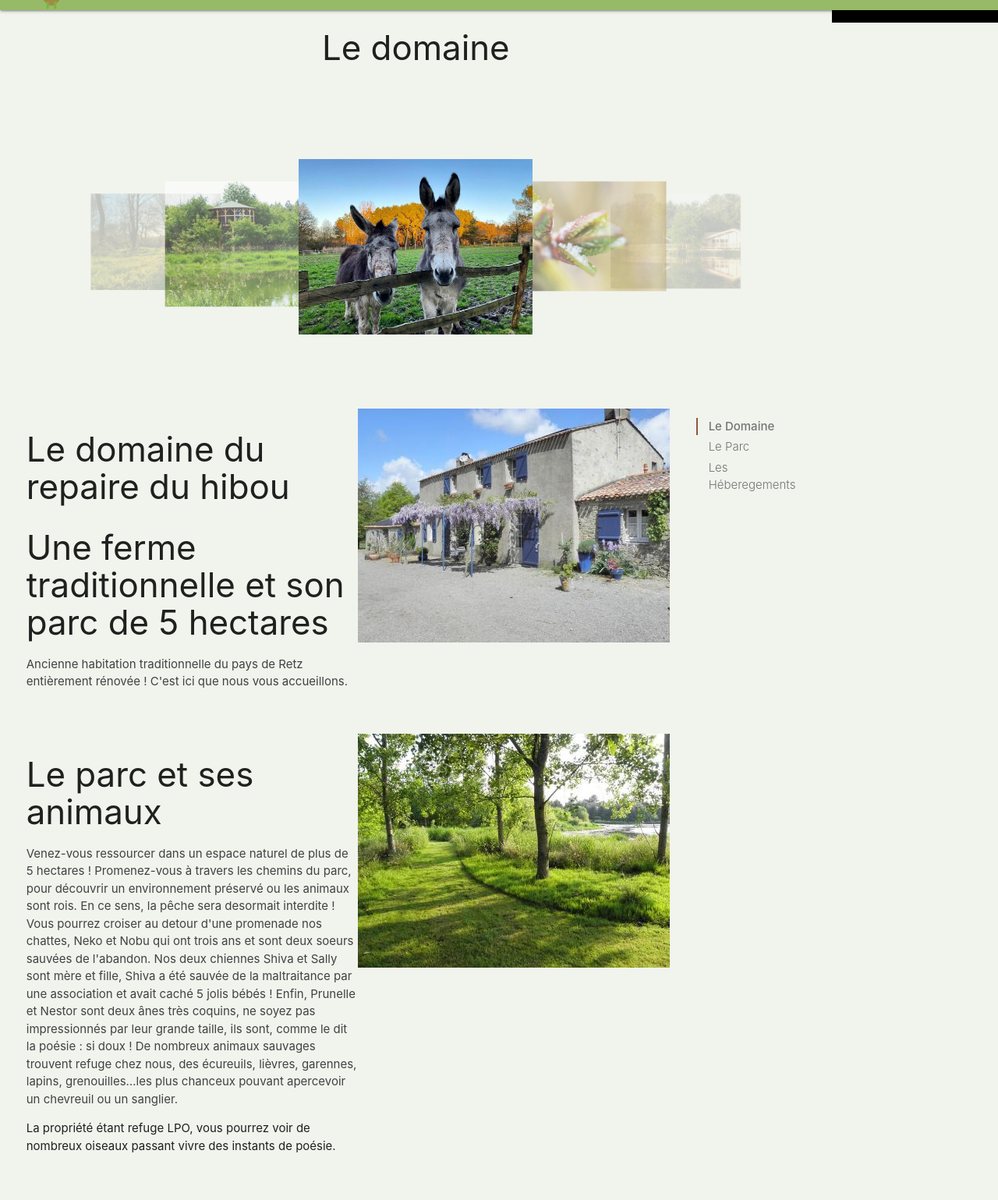
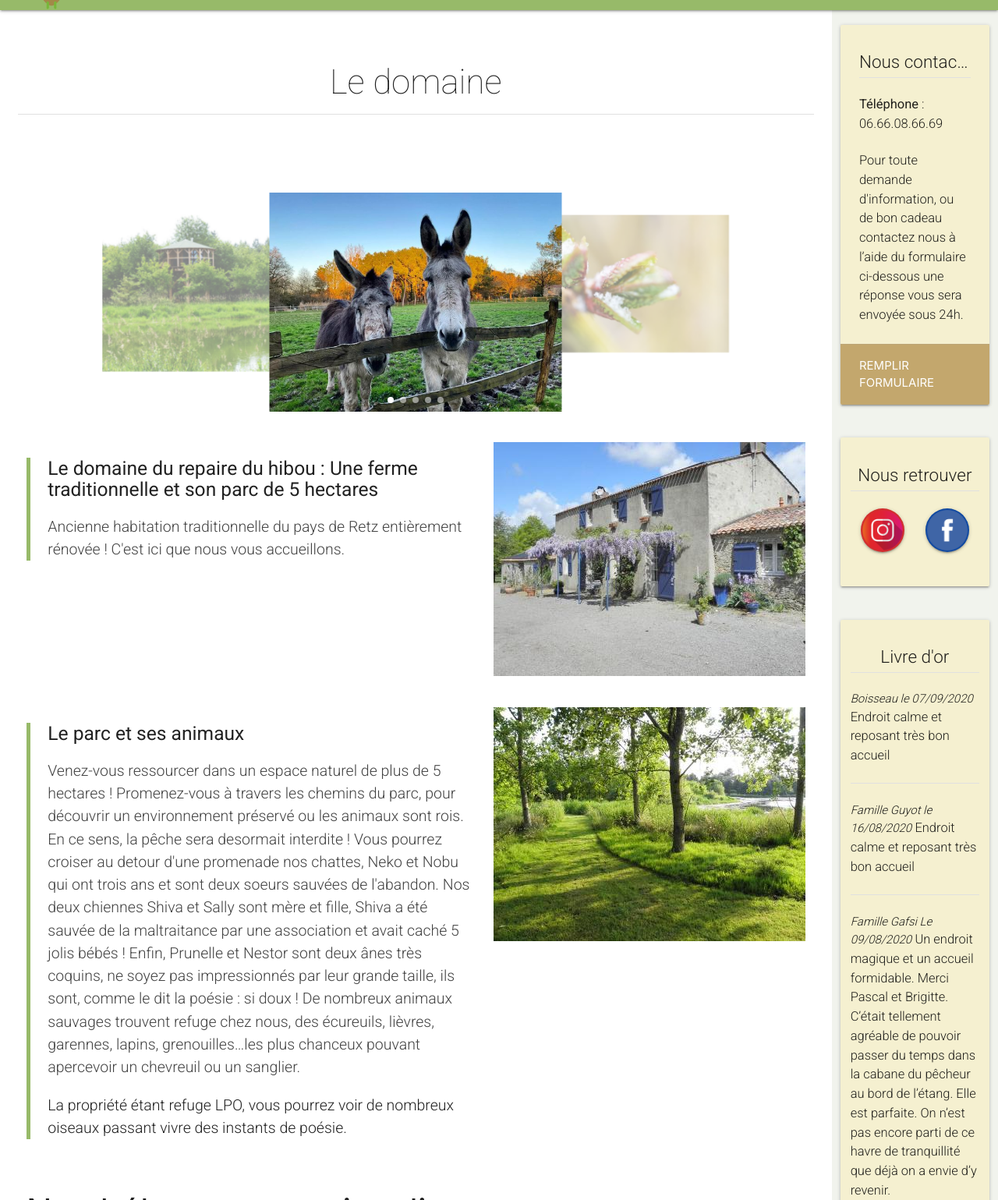
Before and after one commit to thmspry/refonte-repaire-hibou, a plain HTML site: page pages/domaine.html in a window 1280 px wide. Shown: the part 47-1586 px from the top of the page at 78% size. Drawn offline with Linux system fonts and the light colour scheme.

Commit message:
0.7 : domaine.html "fini"

```diff
--- a/assets/main.js
+++ b/assets/main.js
@@ -15,7 +15,8 @@ document.addEventListener('DOMContentLoaded', function() {
     const caroussel = document.querySelectorAll('.carousel');
     const optionsCaroussel = {
         duration : 200,
-        numVisible : 5,
+        numVisible : 4,
+        indicators : true
     };
     const instanceCaroussel = M.Carousel.init(caroussel, optionsCaroussel);
 
--- a/assets/style.css
+++ b/assets/style.css
@@ -14,6 +14,10 @@ nav .brand-logo {
     font-size: 1.5rem;
     padding-left: 20px;
     color: #FFF ;
+}
+
+.back-white {
+    background-color:white;
 }
 
 div #page-container {
@@ -58,7 +62,7 @@ div #paralax-section2 {
     display: flex;
     margin-top: 20px;
     margin-bottom: 20px;
-    justify-content: center;
+    justify-content: space-between;
 }
 
 .table-of-contents a.active {
@@ -69,8 +73,12 @@ div #paralax-section2 {
     border-left: 1px solid #8f5739
 }
 
+.domaine-title {
+    margin-top: 7%;
+}
+
 .carousel .carousel-item {
-    width: 300px;
+    width: 375px;
 }
 
 .card {
--- a/pages/domaine.html
+++ b/pages/domaine.html
@@ -2,7 +2,7 @@
 <html lang="fr">
 <head>
     <meta charset="UTF-8">
-    <title>Le domaine</title>
+    <title>Le repaire du hibou | Le domaine</title>
     <link rel="icon" type="image/png" href="../assets/image/icon/logo-hiboux.png" />
     <link href="../assets/vendor/materializeDesign/css/materialize.min.css" rel="stylesheet">
     <link href="../assets/style.css" rel="stylesheet">
@@ -27,12 +27,17 @@
         </div>
     </nav>
 </div>
+<ul class="sidenav" id="mobile-demo">
+    <li><a href="./domaine.html">Le domaine</a></li>
+    <li><a href="./disponibilites.html">Disponilités</a></li>
+</ul>
+<div class="row">
+    <div class="col s12 l10 back-white">
+        <div class="col s12 center-align">
+            <h3 class="header title-home domaine-title">Le domaine</h3>
+            <div class="divider"></div>
+        </div>
 
-<div class="row">
-    <div class="col s12 l10">
-        <div class="col s12 center-align">
-            <h3 class="header">Le domaine</h3>
-        </div>
         <div class="carousel">
             <a class="carousel-item"><img src="../assets/image/anes.png"></a>
             <a class="carousel-item"><img src="../assets/image/feuille_enneigee.png"></a>
@@ -41,12 +46,13 @@
             <a class="carousel-item"><img src="../assets/image/cabane_perchee.jpg"></a>
         </div>
 
-        <div class="col s12 m9 l10">
+        <div class="col s12">
             <div id="domaine" class="subject col s12 section scrollspy">
                 <div class="blabla">
-                    <h3>Le domaine du repaire du hibou</h3>
-                    <h3>Une ferme traditionnelle et son parc de 5 hectares</h3>
-                    <p class="grey-text text-darken-3 lighten-3">Ancienne habitation traditionnelle du pays de Retz entièrement rénovée ! C'est ici que nous vous accueillons. </p>
+                    <blockquote>
+                        <h5 class="header">Le domaine du repaire du hibou : Une ferme traditionnelle et son parc de 5 hectares</h5>
+                        <p class="grey-text text-darken-3 lighten-3">Ancienne habitation traditionnelle du pays de Retz entièrement rénovée ! C'est ici que nous vous accueillons. </p>
+                    </blockquote>
                 </div>
                 <img data-caption="Notre accueil RÉ-NO-VÉE" src="../assets/image/accueil.jpg" class="materialboxed"  alt="notre accueil">
 
@@ -54,7 +60,8 @@
 
             <div id="parc" class="subject col s12 section scrollspy">
                 <div class="blabla">
-                    <h3>Le parc et ses animaux</h3>
+                    <blockquote>
+                    <h5 class="header">Le parc et ses animaux</h5>
                     <p class="grey-text text-darken-3 lighten-3">Venez-vous ressourcer dans un espace naturel de plus de 5 hectares !
                         Promenez-vous à travers les chemins du parc, pour découvrir un environnement préservé ou les animaux sont rois. En ce sens, la pêche sera desormait interdite !
                         Vous pourrez croiser au detour d'une promenade nos chattes, Neko et Nobu qui ont trois ans et sont deux soeurs sauvées de l'abandon.
@@ -62,6 +69,7 @@
                         Enfin, Prunelle et Nestor sont deux ânes très coquins, ne soyez pas impressionnés par leur grande taille, ils sont, comme le dit la poésie : si doux !
                         De nombreux animaux sauvages trouvent refuge chez nous, des écureuils, lièvres, garennes, lapins, grenouilles…les plus chanceux pouvant apercevoir un chevreuil ou un sanglier. </p>
                     <p>La propriété étant refuge LPO, vous pourrez voir de nombreux oiseaux passant vivre des instants de poésie.</p>
+                    </blockquote>
                 </div>
                 <img data-caption="Les allées du parc" src="../assets/image/les_alles_du_parc.jpg" class="materialboxed"  alt="les allées du parc">
             </div>
@@ -102,48 +110,109 @@
             </div>
 
         </div>
-        <div class="col hide-on-small-only m3 l2">
-            <ul class="section table-of-contents">
-                <li><a href="#domaine">Le Domaine</a></li>
-                <li><a href="#parc">Le Parc</a></li>
-                <li><a href="#hebergement">Les Héberegements</a></li>
-            </ul>
+
+    </div>
+    <div class="col s0 l2" id="sidebar">
+        <div class="row" style="margin-top: 15px">
+            <div class="col s12">
+                <div class="card hoverable">
+                    <div class="card-content">
+                        <h6 class="truncate center-align title-card">Nous contacter</h6>
+                        <div class="divider"></div>
+                        <br>
+                        <span class="card-text"><b>Téléphone</b> : 06.66.08.66.69</span>
+                        <br>
+                        <br>
+                        <span class="card-text">
+                                Pour toute demande d'information, ou de bon cadeau contactez nous à l’aide du formulaire ci-dessous
+                                une réponse vous sera envoyée sous 24h.
+                            </span>
+                    </div>
+                    <div class="card-action">
+                        <a href="#contacter" class="modal-trigger">Remplir formulaire</a>
+                    </div>
+                </div>
+            </div>
+        </div>
+        <div class="row">
+            <div class="col s12">
+                <div class="card hoverable">
+                    <div class="card-content">
+                        <div class="row">
+                            <h6 class="truncate center-align title-card">Nous retrouver</h6>
+                            <div class="divider"></div>
+                            <br>
+                            <div class="col s6 center-align">
+                                <a class="btn-floating btn-large red darken-2 pulse" style="padding: 0" href="https://www.instagram.com/le_repaire_du_hibou/"><img src="../assets/image/icon/instagram.png" class="responsive-img"></a>
+                            </div>
+                            <div class="col s6 center-align">
+                                <a class="btn-floating btn-large blue darken-4 pulse" style="padding: 0" href="https://fr-fr.facebook.com/pages/category/Cottage/Le-repaire-du-hibou-619886641384287/"><img src="../assets/image/icon/facebook.png" class="responsive-img"></a>
+                            </div>
+                        </div>
+                    </div>
+                </div>
+            </div>
+        </div>
+        <div class="row">
+            <div class="col s12">
+                <div class="card hoverable">
+                    <div class="card-content">
+                        <div class="row">
+                            <h6 class="truncate center-align title-card">Livre d'or</h6>
+                            <div class="divider"></div>
+                            <br>
+                            <span class="card-text-italic">Boisseau le 07/09/2020</span>
+                            <span class="card-text">Endroit calme et reposant très bon accueil</span>
+                            <br>
+                            <br>
+                            <div class="divider"></div>
+                            <br>
+                            <span class="card-text-italic">Famille Guyot le 16/08/2020</span>
+                            <span class="card-text">Endroit calme et reposant très bon accueil</span>
+                            <br>
+                            <br>
+                            <div class="divider"></div>
+                            <br>
+                            <span class="card-text-italic">Famille Gafsi Le 09/08/2020</span>
+                            <span class="card-text">Un endroit magique et un accueil formidable. Merci Pascal et Brigitte. C’était tellement agréable de pouvoir passer du temps dans la cabane du pêcheur au bord de l’étang. Elle est parfaite. On n’est pas encore parti de ce havre de tranquillité que déjà on a envie d’y revenir.</span>
+                        </div>
+                    </div>
+                    <div class="card-action">
+                        <a href="#">Tout les messages</a>
+                    </div>
+                </div>
+            </div>
         </div>
     </div>
-    <div class="col s0 l2" id="sidebar" style="background-color: black">
-        <div class="row"></div>
     </div>
 </div>
 
 <footer class="page-footer">
     <div class="container">
         <div class="row">
-            <div class="col l6 s12">
-                <a class='dropdown-trigger' href='#' data-target='dropdown1'>Mentions légales</a>
-
-                <ul id='dropdown1' class='dropdown-content' style="width: 500px">
-                    <li><a>Ce site est édité par : SARL Le repaire du hibou</a></li>
-                    <li><a>Adresse : 1 le Breil 44680 SAINTE PAZANNE</a></li>
-                    <li><a>Capital social : 5000 euros</a></li>
-                    <li><a>Numéro d'immatriculation légal : N° Siret : 792 173 825 00011</a></li>
-                    <li><a>Directeur de la publication : Brigitte et Pascal LEONARD</a></li>
+            <div class="col s6">
+                <h5 class="white-text">Mentions Légales</h5>
+                <ul class="white-text">
+                    <li>Ce site est édité par : SARL Le repaire du hibou</li>
+                    <li>Adresse : 1 le Breil 44680 SAINTE PAZANNE</li>
+                    <li>Capital social : 5000 euros</li>
+                    <li>Numéro d'immatriculation légal : N° Siret : 792 173 825 00011</li>
+                    <li>Directeur de la publication : Brigitte et Pascal LEONARD</li>
                 </ul>
             </div>
             <div class="col l4 offset-l2 s12">
-                <h5 class="white-text">Links</h5>
+                <h5 class="white-text">Informations</h5>
                 <ul>
-                    <li><a class="grey-text text-lighten-3" href="#!">Link 1</a></li>
-                    <li><a class="grey-text text-lighten-3" href="#!">Link 2</a></li>
-                    <li><a class="grey-text text-lighten-3" href="#!">Link 3</a></li>
-                    <li><a class="grey-text text-lighten-3" href="#!">Link 4</a></li>
+                    <li><a class="grey-text text-lighten-3" href="#!">Nous contacter</a></li>
+                    <li><a class="grey-text text-lighten-3" href="#!">Nous retrouver</a></li>
+                    <li><a class="grey-text text-lighten-3" href="#!">Livre d'or</a></li>
                 </ul>
             </div>
         </div>
     </div>
     <div class="footer-copyright">
-        <div class="container">
-            © 2021 Pas de Copyright
-            <a class="grey-text text-lighten-4 right" href="#!">More Links</a>
+        <div class="container center-align">
+            © 2021 Copyright Gru Antoine, Ordrenneau Matteo, Peray Thomas, Vernin Paul
         </div>
     </div>
 </footer>
```
Also changed, not shown: index.html (+2 -2 lines), pages/disponibilites.html (+1 -1 lines), assets/image/icon/facebook.png (renamed from assets/image/facebook.png), assets/image/icon/instagram.png (renamed from assets/image/instagram.png).
